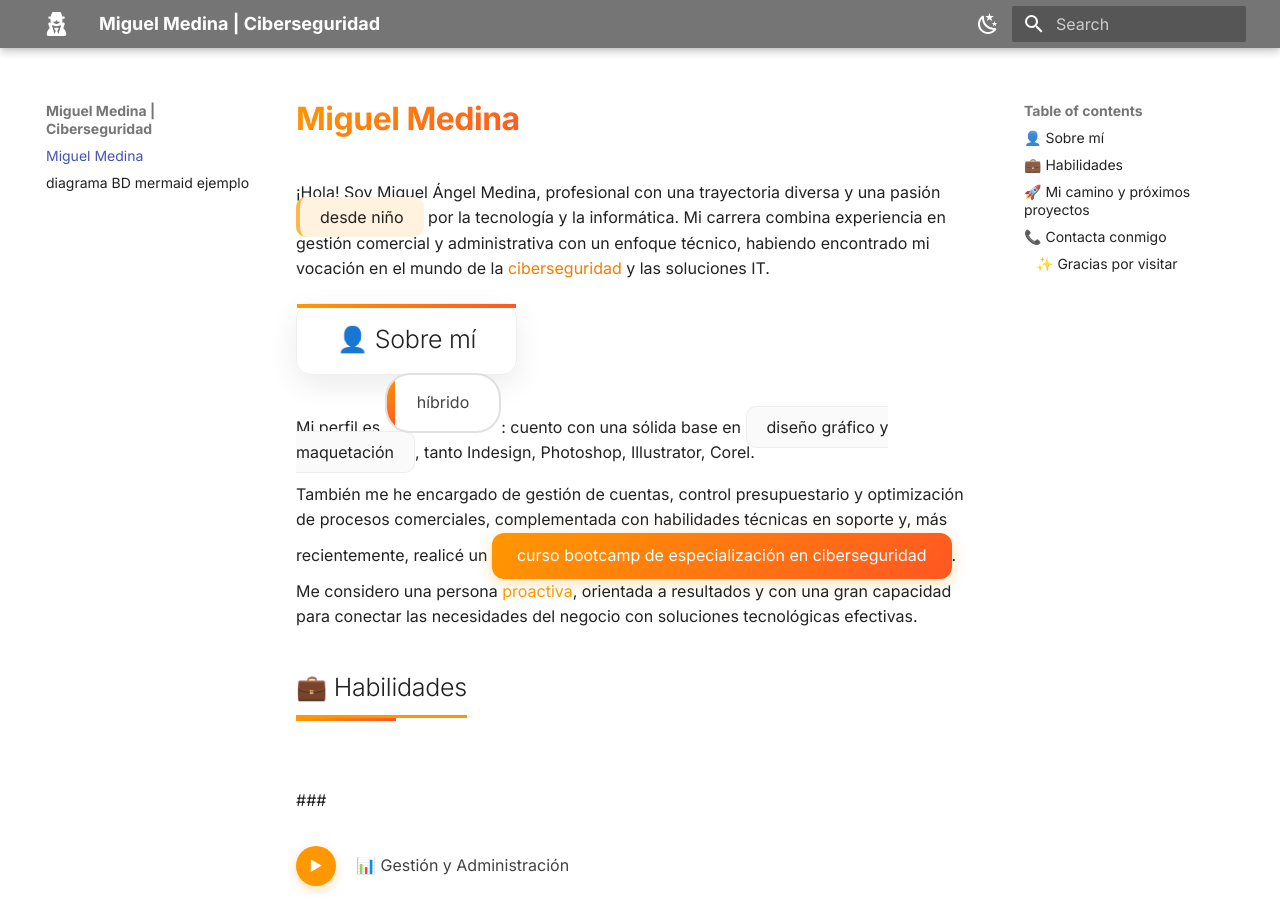
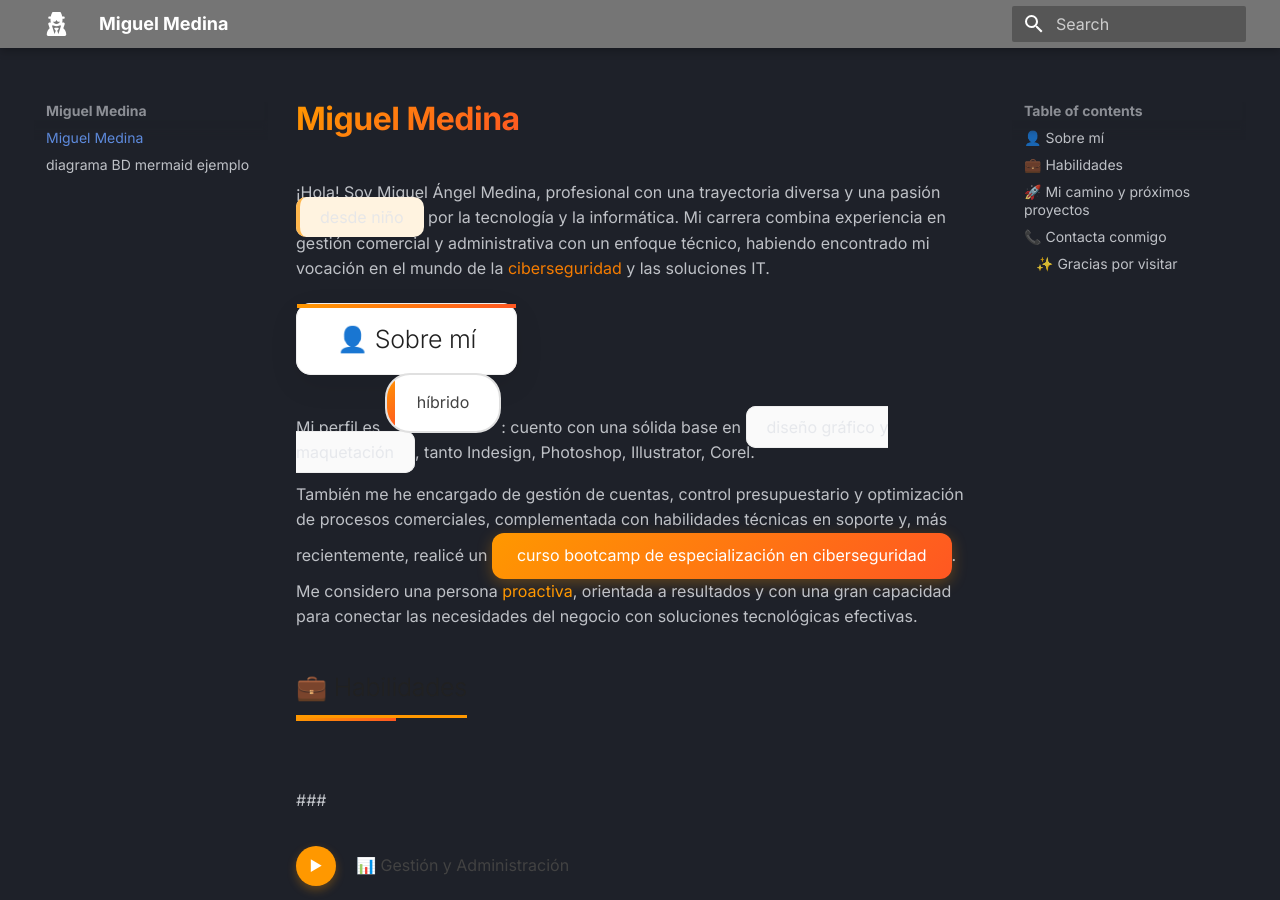
Before and after one commit to moabdib2000/moabdib2000.github.io, an MkDocs documentation site: the page built from docs/index.md, in a window 1280 px wide and 900 px high. Built offline with MkDocs 1.6.1 and Material for MkDocs 9.7.7, drawn with Linux system fonts in a browser that asks for light colours.

Commit message:
Enforce dark mode in mkdocs configuration
Updated mkdocs.yml to enforce dark mode and removed toggle.

```diff
--- a/mkdocs.yml
+++ b/mkdocs.yml
@@ -1,5 +1,4 @@
-# mkdocs.yml (VERSIÓN SIMPLIFICADA)
-site_name: Miguel Medina | Ciberseguridad
+site_name: Miguel Medina
 site_description: Seguridad informática y gestión IT - Diseño gráfico
 site_author: Miguel Medina
 
@@ -7,22 +6,24 @@ theme:
   name: material
   custom_dir: docs/overrides
 
+  # SOLO MODO OSCURO - sin toggle
   palette:
-    - scheme: default
-      primary: grey
-      accent: deep orange
-      toggle:
-        icon: material/weather-night
-        name: Modo oscuro
+    # Esto fuerza modo oscuro permanente
+    scheme: slate
+    primary: grey
+    accent: deep orange
 
+  # Fuentes optimizadas para modo oscuro
   font:
     text: Inter
     code: JetBrains Mono
 
+  # Iconos visibles en oscuro
   icon:
     repo: fontawesome/brands/github
     logo: fontawesome/solid/user-secret
 
+  # Características (quitamos el toggle de navegación)
   features:
     - navigation.instant
     - navigation.tracking
@@ -33,6 +34,11 @@ theme:
     - content.code.copy
     - content.code.annotate
     - footer
+
+  # Opcional: forzar tema oscuro también en meta tags
+  # Esto evita que navegadores sugieran modo claro
+  # html-meta:
+  #   "theme-color": "#121212"
 
 copyright: Copyright &copy; 2025 Miguel A. Medina
 
@@ -75,4 +81,4 @@ plugins:
   - search
 
 use_directory_urls: true
-strict: false  # Cambiado a false temporalmente
+strict: false
```
